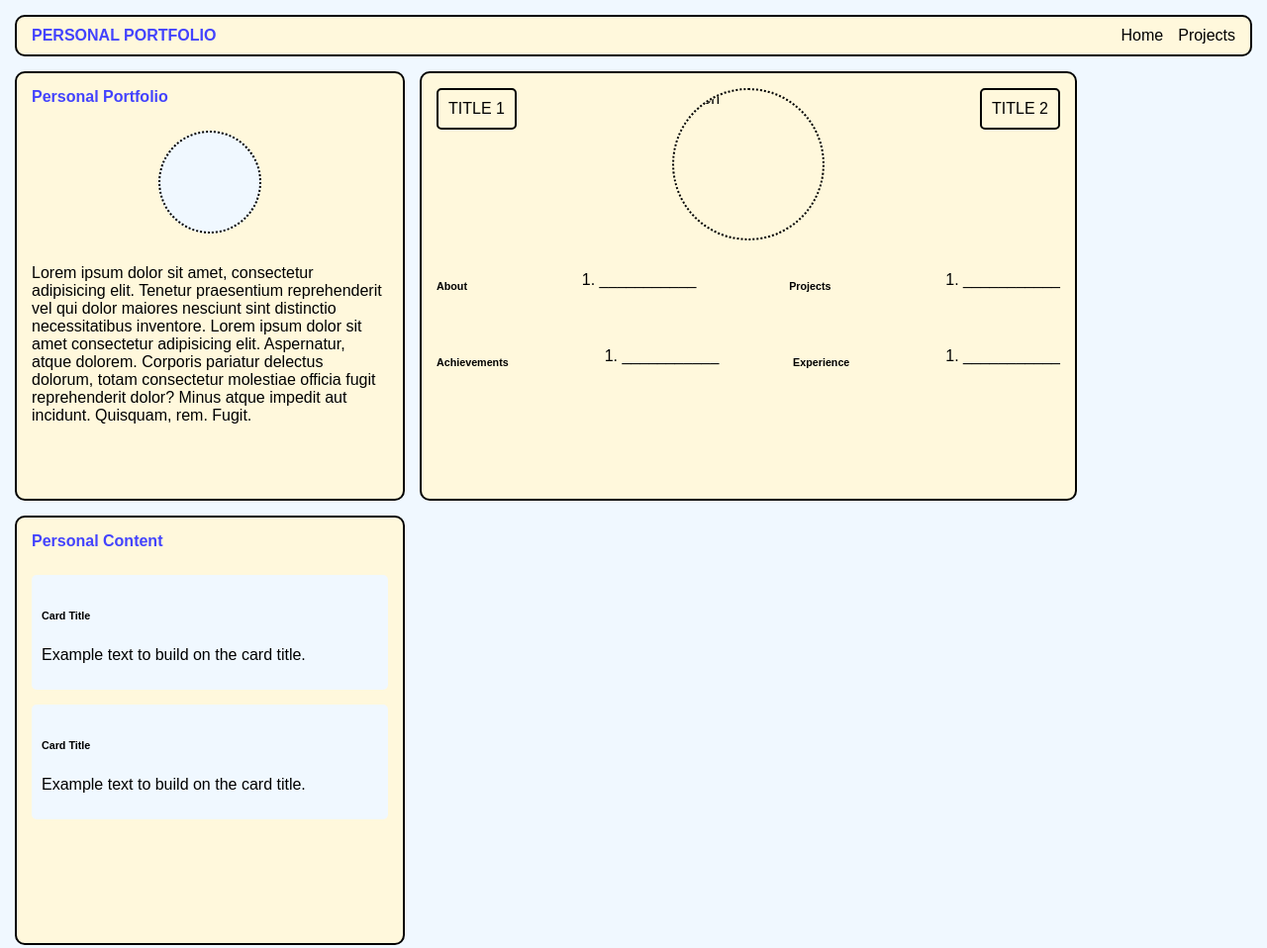
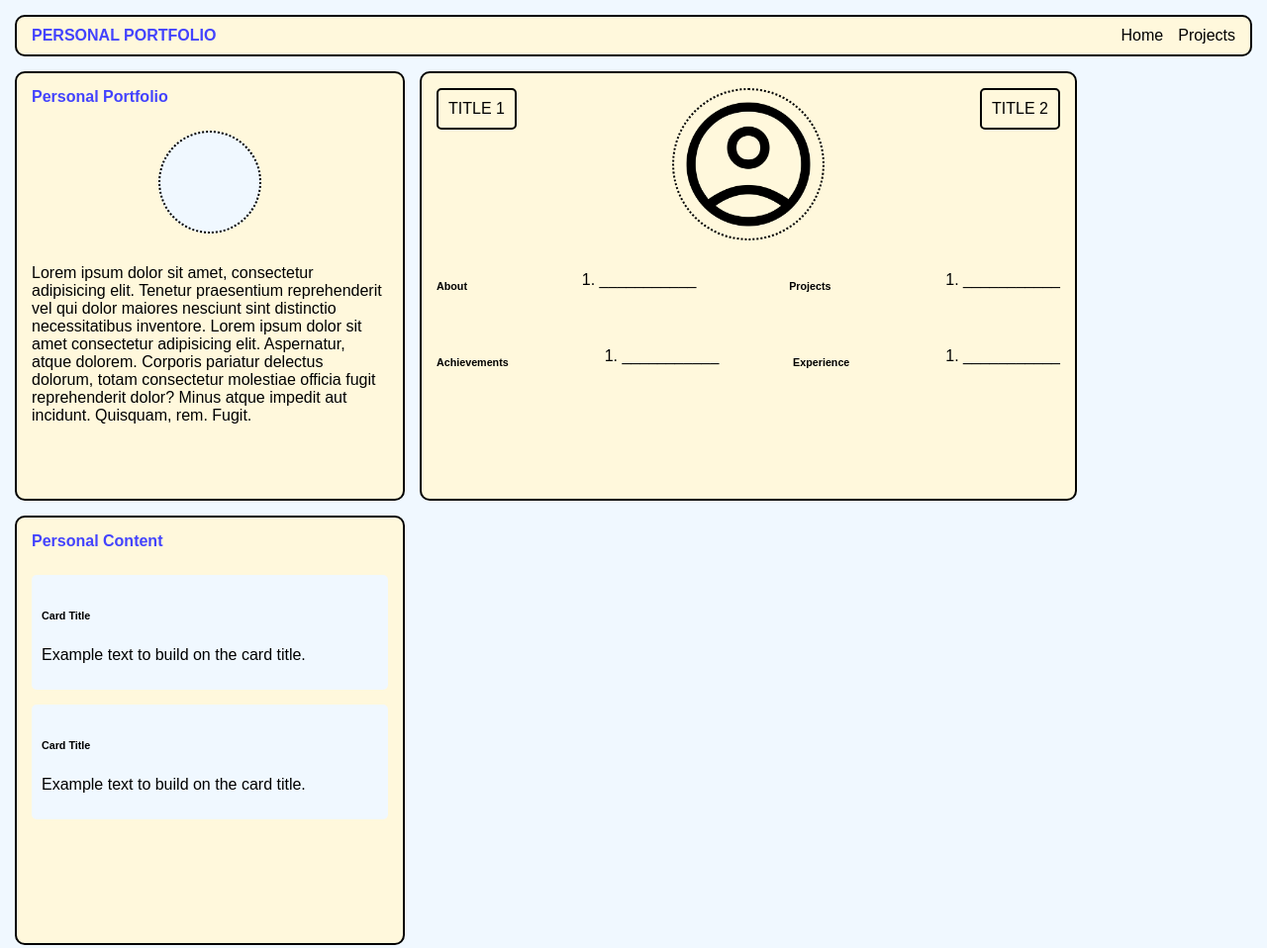
Before and after one commit to Kiran26Shaw/Kiran26Shaw.github.io, a plain HTML site: page Task1-Flexbox/index.html in a window 1280 px wide. Shown: the top 958 px of the page at 99% size. Drawn offline with nearby package versions, Linux system fonts and the light colour scheme; files that its build step writes are made by us from their sources.

Commit message:
Update index.html

```diff
--- a/Task1-Flexbox/index.html
+++ b/Task1-Flexbox/index.html
@@ -33,7 +33,7 @@
             <div class="column-center">
                 <div class="TitleBox">
                     <div class="Title">TITLE 1</div>
-                    <div><img src="person-icon.png" alt="Icon"></div>
+                    <div><img src="assets/images/person-icon.png" alt="Icon"></div>
                     <div class="Title">TITLE 2</div>
                 </div>
                 <div class="list1">
```
